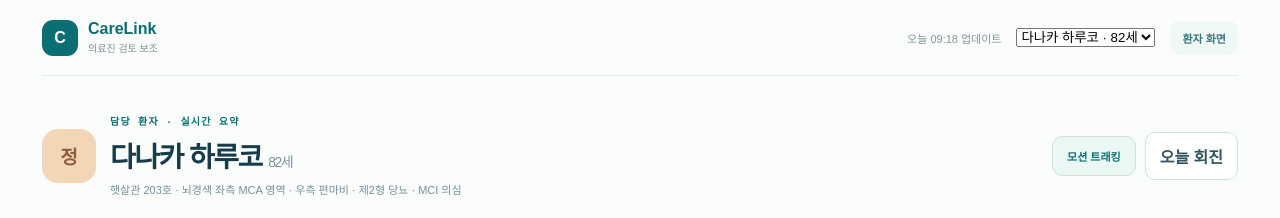
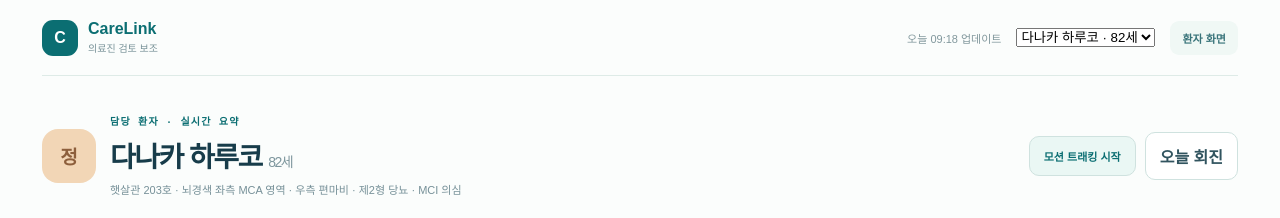
Before and after one commit to MunChaerin/biohealth-global-matching, a Next.js app: page /clinician in a window 1280 px wide. Shown: the top 218 px of the page. Built offline with nearby package versions, Linux system fonts and the light colour scheme.

Commit message:
✨ feat(clinician-ui): 모션 트래킹 시작 버튼 추가

```diff
--- a/components/clinician/ClinicianDashboard.tsx
+++ b/components/clinician/ClinicianDashboard.tsx
@@ -172,7 +172,7 @@ export function ClinicianDashboard() {
           <span className={styles.patientAvatar}>정</span>
           <div><p>담당 환자 · 실시간 요약</p><h1>{selectedPersona.name} <small>{selectedPersona.age}세</small></h1><span>{selectedPersona.room} · {selectedPersona.diagnosis}</span></div>
         </div>
-          <div className={styles.headerLinks}><Link className={styles.motionLink} href={`/motiontracking?patientId=${selectedPersona.id}`}>모션 트래킹</Link><button className={styles.roundButton} type="button">오늘 회진</button></div>
+          <div className={styles.headerLinks}><Link className={styles.motionLink} href={`/motiontracking?patientId=${selectedPersona.id}`}>모션 트래킹 시작</Link><button className={styles.roundButton} type="button">오늘 회진</button></div>
       </section>
 
       <div className={styles.notice}>
```
